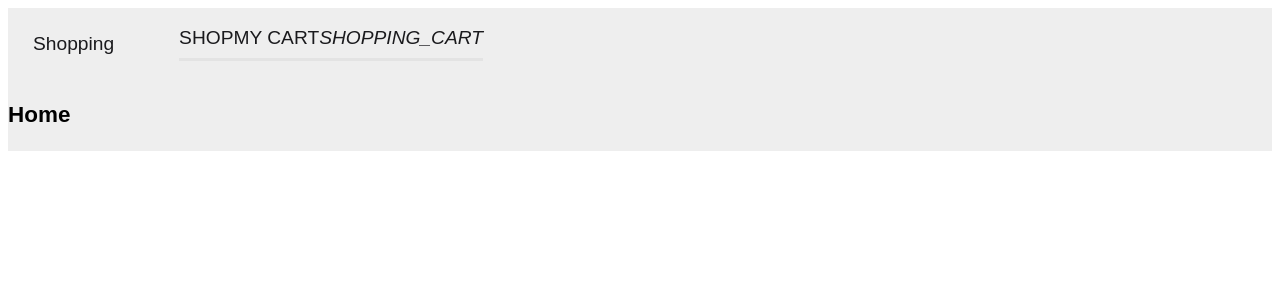
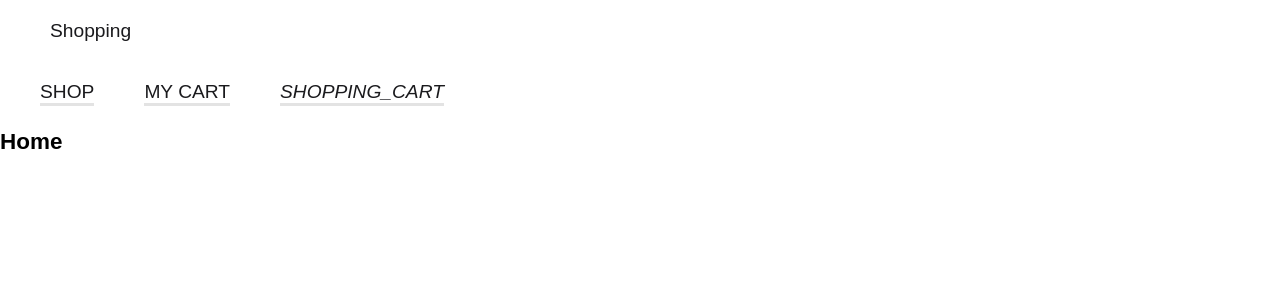
Before and after one commit to jenna-m/redux-co, a React (Create React App) app: page / in a window 1280 px wide. Shown: the top 300 px of the page. Built offline with nearby package versions, Linux system fonts and the light colour scheme.

Commit message:
Update App.css

```diff
--- a/src/App.css
+++ b/src/App.css
@@ -1,4 +1,5 @@
 body {
+  margin: 0;
   background-color: #ffffff;
   color: #000000;
   font-family: 'Futura', sans-serif;
@@ -6,20 +7,23 @@ body {
 }
 
 /* Navigation Bar */
-.nav-wrapper {
+.navbar {
   margin: 0;
   padding: 0;
+  width: 100%;
+  border-bottom: 4px solid #000000;
 }
 
-.container {
+.nav-container {
   display: flex;
   flex-wrap: nowrap;
-  justify-content: flex-start;
-  background-color: #eeeeee;
+  justify-content: space-between;
 }
 
 .brand-logo {
-  padding: 25px 25px;
+  display: flex;
+  justify-content: flex-start;
+  padding: 20px 50px;
   color: #1a1a1d;
   text-decoration: none;
 }
@@ -31,8 +35,8 @@ body {
 
 .menu li {
   display: flex;
-  justify-content: space-evenly;
-  justify-items: flex-end;
+  justify-content: flex-end;
+  margin-right: 50px;
   list-style: none;
 }
 
@@ -42,4 +46,41 @@ body {
   text-transform: uppercase;
   text-decoration: none;
   border-bottom: 3px solid #e3e3e3;
+  transition: border-bottom .1s linear .1s;
 }
+
+.menu a:hover {
+  border-bottom: 3px solid #bdbdbd;
+}
+
+/* Items for Sale */
+.item-card {
+  width: 350px;
+}
+
+.item-image img {
+  width: 350px;
+}
+
+/* New Arrivals Section */
+.new-arrivals {
+  display: flex;
+  flex-direction: column;
+  align-content: space-between;
+}
+
+.new-arrivals h3 {
+  display: flex;
+  justify-content: center;
+  font-size: 2.6em;
+  color: #e85a4f;
+  text-transform: lowercase;
+}
+
+.new-arrivals-items {
+  width: 800px;
+  display: flex;
+  flex-wrap: wrap;
+  flex-direction: row;
+  justify-content: space-between;
+}
```
